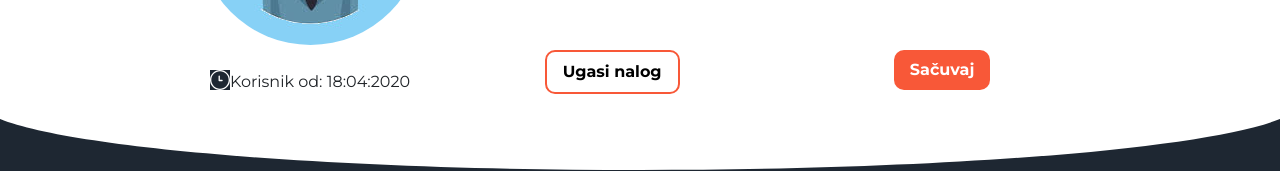
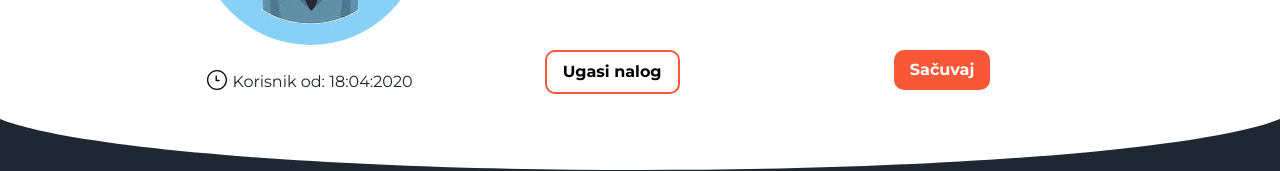
Before and after one commit to zivkovicmilos/fitnessApp, a React (Create React App) app in the folder client/: page /usluge/podesavanja in a window 1280 px wide. Shown: the part 1115-1286 px from the top of the page. Built offline with nearby package versions, Linux system fonts and the light colour scheme; what @react-pdf/renderer would draw is missing.

Commit message:
Changed to blackClock.svg on settings page

```diff
--- a/client/src/App.css
+++ b/client/src/App.css
@@ -1251,8 +1251,8 @@ textarea {
 }
 
 .clockIcon {
-	background-color: var(--indigo);
 	height: 20px;
+	margin-right: 5px;
 }
 
 .container80 {
--- a/client/src/components/layout/SettingsFields.js
+++ b/client/src/components/layout/SettingsFields.js
@@ -1,6 +1,6 @@
 import React from "react";
 import profile from "../../assets/img/profile.jpeg";
-import clock from "../../assets/svg/about/clock.svg";
+import blackClock from "../../assets/svg/clockBlack.svg";
 
 const SettingsFields = () => {
 	return (
@@ -20,7 +20,7 @@ const SettingsFields = () => {
 					<div className="row d-flex centerRowX settingsMargin">
 						<div className="col-12 d-flex justify-content-center">
 							<img
-								src={clock}
+								src={blackClock}
 								className="clockIcon"
 								alt="Image error!"
 							/>
```
Also changed, not shown: client/src/assets/svg/clockBlack.svg (added).
